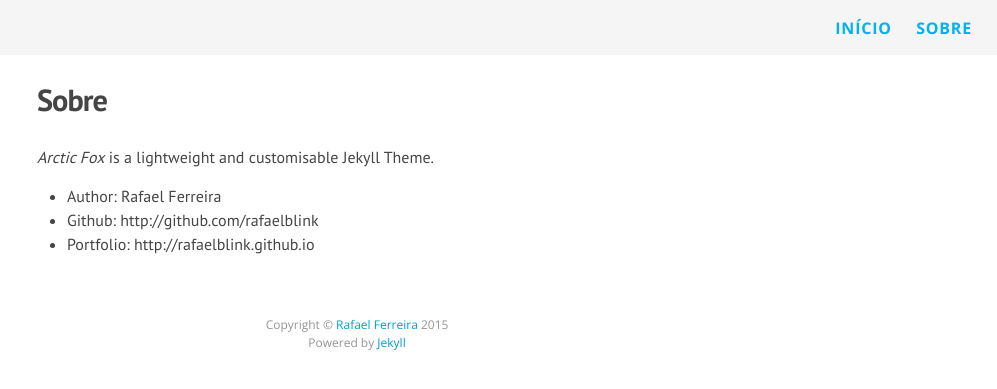
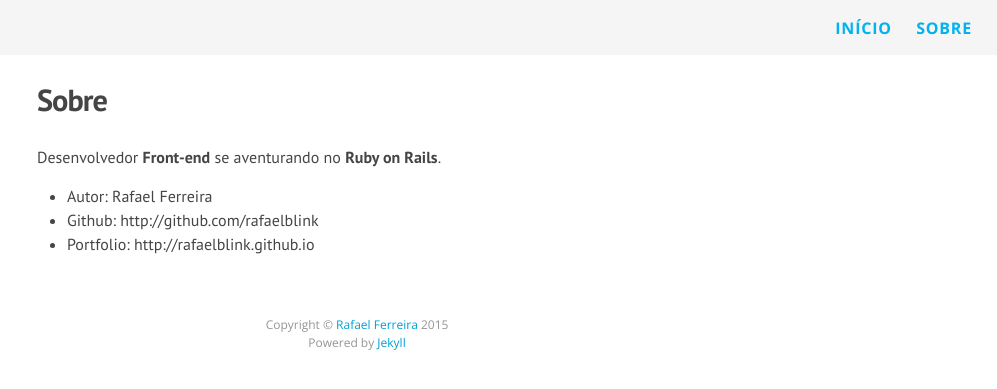
Before and after one commit to rafaelblink/rafaelblink.github.io, a Jekyll site: the page built from about.md, in a window 1280 px wide. Shown: the top 389 px of the page, without its empty margins (283-1280 px from the left). Built offline with Jekyll 4.4.1, drawn with Linux system fonts in a browser that asks for light colours; nearby versions of some CDN libraries; Markdown is read by kramdown in place of the engine named in the settings.

Commit message:
improving session about

```diff
--- a/about.md
+++ b/about.md
@@ -1,10 +1,10 @@
 ---
 layout: page
 title: Sobre
-permalink: /about/
+permalink: /sobre/
 ---
-*Arctic Fox* is a lightweight and customisable Jekyll Theme.
+Desenvolvedor **Front-end** se aventurando no **Ruby on Rails**.
 
-* Author: Rafael Ferreira
+* Autor: Rafael Ferreira
 * Github: http://github.com/rafaelblink
 * Portfolio: http://rafaelblink.github.io
```
Also changed, not shown: 6 other files.
